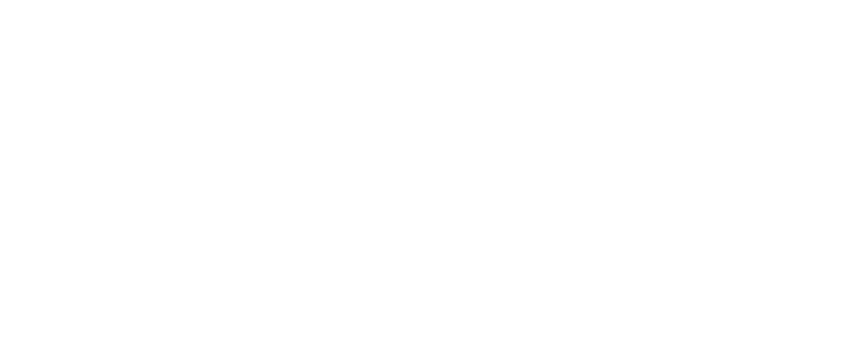
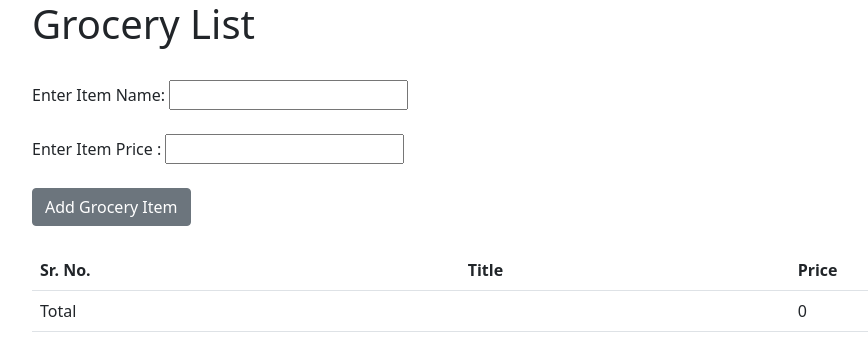
Before and after one commit to acciojob/shopping-cart-Ankita6403, a website: page main.html in a window 1280 px wide. Shown: the whole page, without its empty margins (50-918 px from the left). Drawn offline with nearby package versions, Linux system fonts and the light colour scheme.

Commit message:
Update main.html

```diff
--- a/main.html
+++ b/main.html
@@ -1,16 +1,32 @@
 <!DOCTYPE html>
+<html>
+    <head>
+        <title>Shopping Cart</title>
+        <link href="https://cdn.jsdelivr.net/npm/bootstrap@5.0.1/dist/css/bootstrap.min.css" rel="stylesheet" integrity="sha384-+0n0xVW2eSR5OomGNYDnhzAbDsOXxcvSN1TPprVMTNDbiYZCxYbOOl7+AMvyTG2x" crossorigin="anonymous">
+    </head>
+    <body>
+        <div class="container">
+            <h1>Grocery List</h1><br/>
+            Enter Item Name: <input id="item-name-input" type="text"><br/><br/>
+            Enter Item Price : <input id="item-price-input" type="number"><br/><br/>
+            <button class="btn btn-secondary" onClick="insertItem();">Add Grocery Item</button><br/><br/>
 
-<html>
 
-<head>
-	<link rel="stylesheet" href="styles.css">
-</head>
+            <table class="table">
+                    <tr>
+                        <th>Sr. No.</th>
+                        <th>Title</th>
+                        <th>Price</th>
+                    </tr>
+                    <tr>
+                            <td colspan="2">Total</td>
+                            <td  data-ns-test="grandTotal">0</td>
+                    </tr>
 
-<body>
-	<!-- the entire body must be written by student -->
-    <script type="text/javascript" src="./script.js">
-</script>
+            </table>
+        </div>
 
-</body>
-
+        <script src="./shopping_cart.js"></script>
+        <script src="https://cdn.jsdelivr.net/npm/bootstrap@5.0.1/dist/js/bootstrap.bundle.min.js" integrity="sha384-gtEjrD/SeCtmISkJkNUaaKMoLD0//ElJ19smozuHV6z3Iehds+3Ulb9Bn9Plx0x4" crossorigin="anonymous"></script>
+    </body>
 </html>
```
